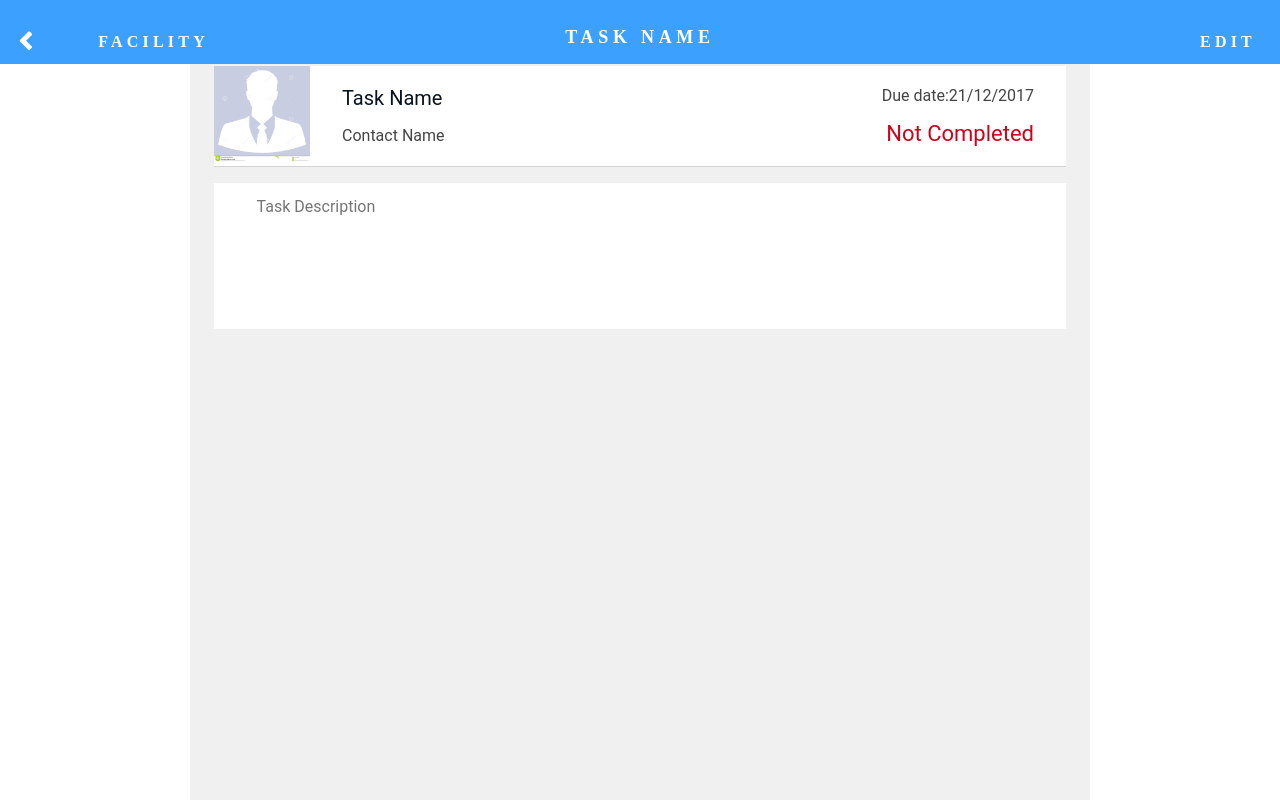
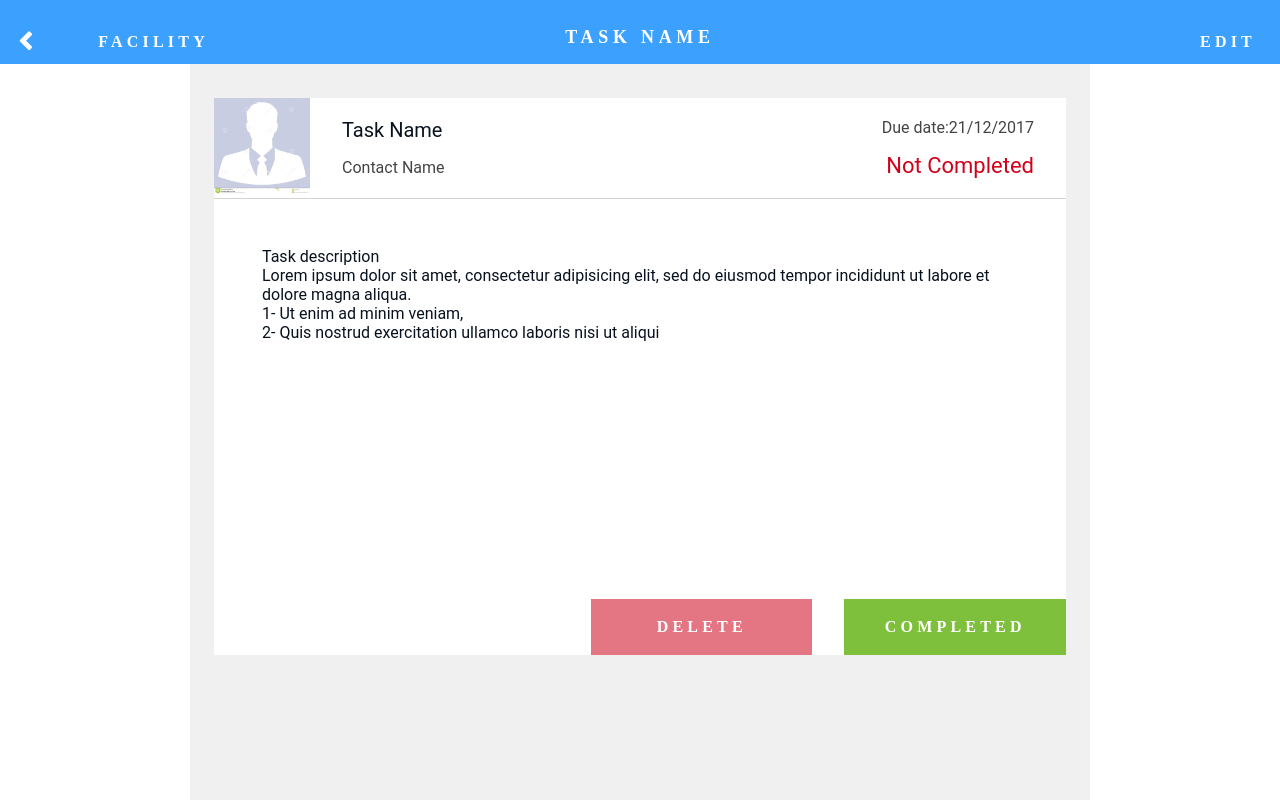
Before and after one commit to pesket/si-fa-risk-editor, a plain HTML site: page 14.1 task details.html in a window 1280 px wide. Drawn offline with Linux system fonts and the light colour scheme; a web font is replaced by a local one.

Commit message:
14.1 facility task details

```diff
--- a/14.1 task details.html
+++ b/14.1 task details.html
@@ -3,7 +3,7 @@
 <head>
     <meta charset="UTF-8">
     <meta name="viewport" content="user-scalable=no, initial-scale=1, maximum-scale=1, minimum-scale=1"/>
-    <title>Auditz</title>
+    <title>Task details</title>
     <link rel="stylesheet" href="css/common.css">
     <link rel="stylesheet" href="css/queries.css">
 </head>
@@ -14,7 +14,7 @@
     <button class="pull-right btn-edit header-back">EDIT</button>
 </div>
 <section id="content" class="task-details">
-    <div class="row info-list data-list">
+    <div class="info-list data-list">
         <ul>
             <li>
                 <div class="pull-left">
@@ -33,9 +33,13 @@
             </li>
         </ul>
     </div>
-
-    <div class="row">
-        <textarea about="description" placeholder="Task Description"></textarea>
+    <div class="task-description">
+        <textarea about="description" placeholder="Task Description">Task description
+Lorem ipsum dolor sit amet, consectetur adipisicing elit, sed do eiusmod tempor incididunt ut labore et dolore magna aliqua.
+1- Ut enim ad minim veniam,
+2- Quis nostrud exercitation ullamco laboris nisi ut aliqui</textarea>
+        <button class="btn-flex pull-right green-btn">COMPLETED</button>
+        <button class="btn-flex pull-right pink-btn">DELETE</button>
     </div>
 
 </section>
--- a/css/common.css
+++ b/css/common.css
@@ -1037,7 +1037,7 @@ button .contact-photo {
     border-radius: 4px;
 }
 .change-name button {
-    width: 210px;
+    width: 41%;
     height: 44px;
 }
 .change-name #footer.back-next-footer {
@@ -1234,8 +1234,28 @@ button .contact-photo {
 .task-details textarea {
     font-size: 16px;
     background: #fff;
+    padding: 48px;
+    height: 400px;
+    display: flex;
 }
-
 .task-details .data-list ul {
     padding: 0;
 }
+
+.task-details ul {
+    margin-top: 32px;
+
+}
+
+.green-btn {
+    background-color: #7ebf3c;
+}
+
+.task-details button {
+    width: 26%;
+    margin-left: 32px;
+}
+
+.task-description {
+    background: #fff;
+}
```
Also changed, not shown: 13-new contact.html (+1 -1 lines), 16-add item.html (+1 -1 lines), 17-item search.html (+1 -1 lines), 18-new volume.html (+1 -1 lines), 23-audit volume select.html (+1 -1 lines), 23.1 change audit name.html (+2 -3 lines), 25.1 risk text.html (+1 -1 lines), 25.4 risk add task.html (+1 -1 lines), 4-Dashboard.html (+1 -1 lines), 5-Search.html (+1 -1 lines), facility profile.html (+1 -1 lines), new company.html (+1 -1 lines).
